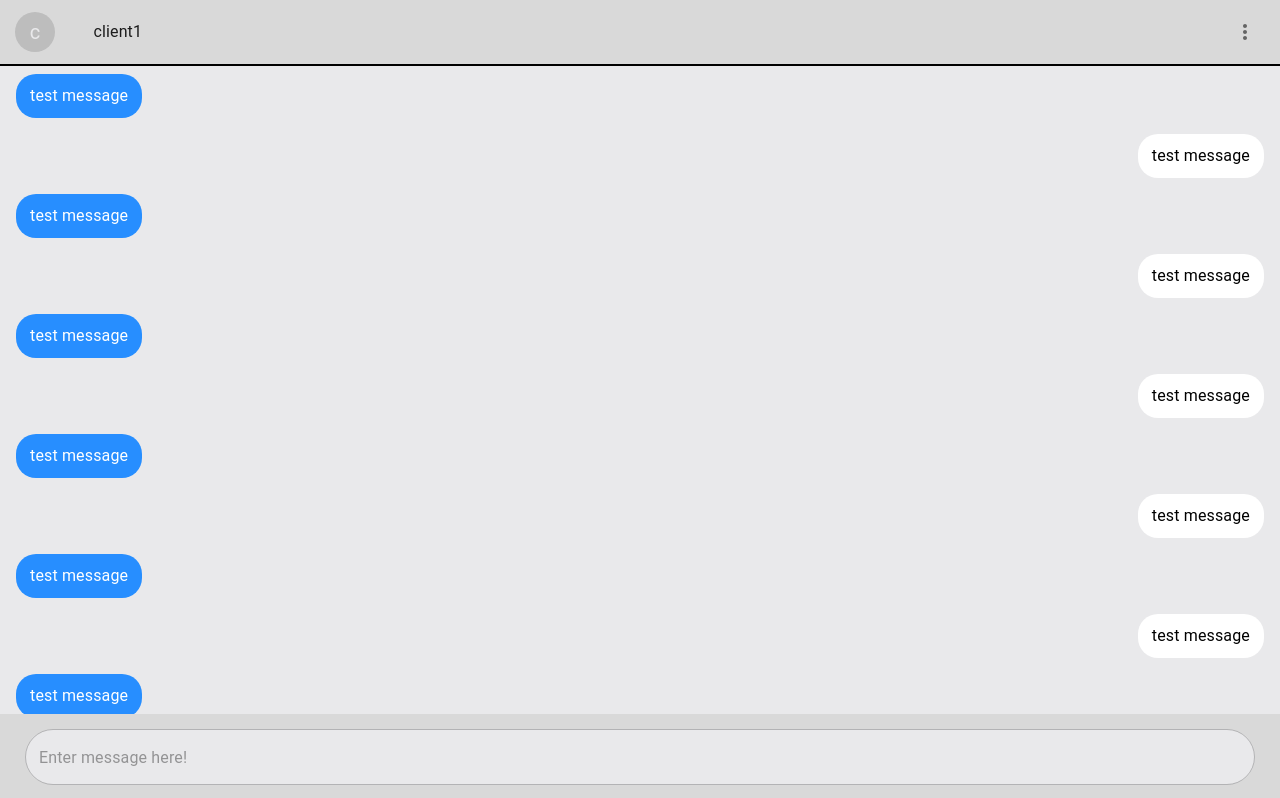
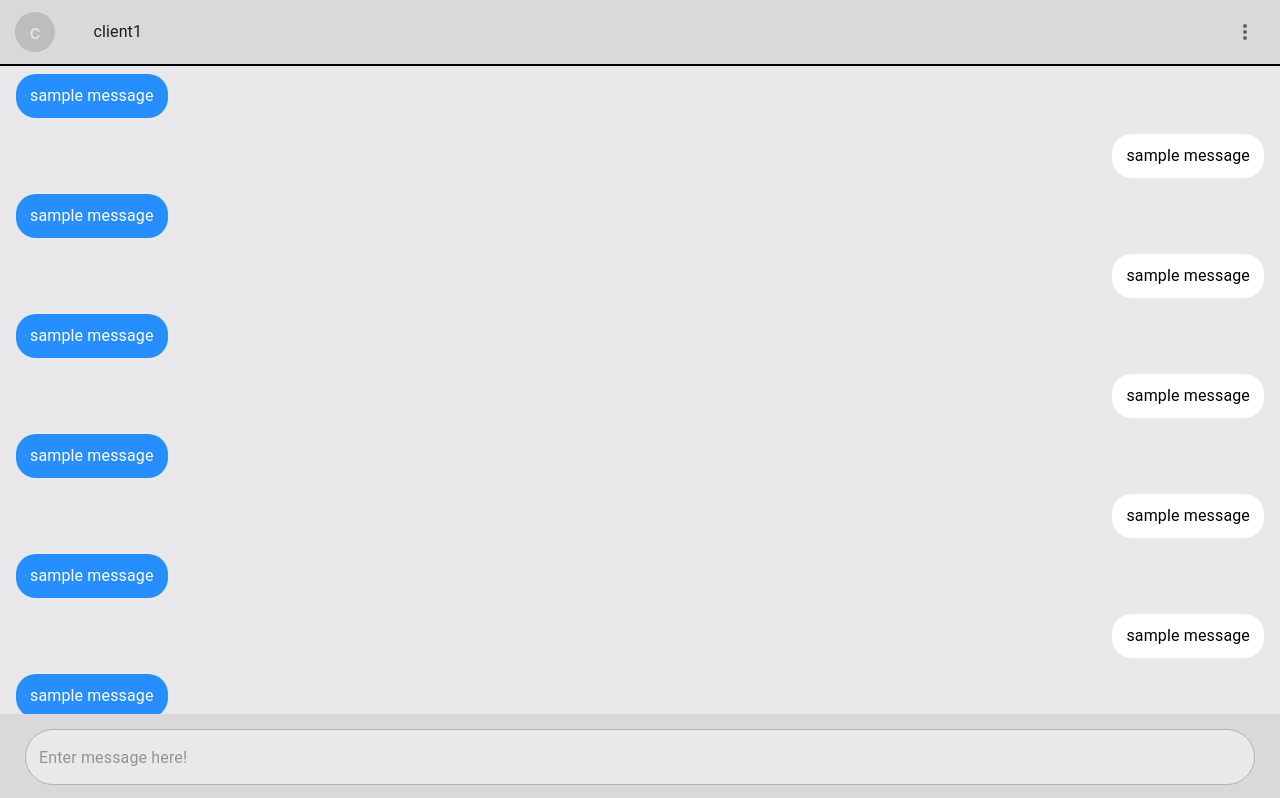
Before and after one commit to Palm394/chat-application-client, a Next.js app: page /chat/1 in a window 1280 px wide. Shown: the top 798 px of the page. Built offline with nearby package versions, Linux system fonts and the light colour scheme.

Commit message:
add text props to Message component

```diff
--- a/src/component/chat/message/Message.tsx
+++ b/src/component/chat/message/Message.tsx
@@ -8,6 +8,7 @@ import BubbleMessage from "./BubbleMessage";
 import { useRouter } from "next/router";
 
 type props = {
+  text: string,
   isMine: boolean,
   avatar?: string,
   type: ChatType,
@@ -15,7 +16,7 @@ type props = {
 }
 
 Message.defaultProps = {
-  senderName: "Sender Name"
+  senderName: "Sender Name",
 }
 
 export default function Message({ ...props }: props) {
@@ -54,7 +55,7 @@ export default function Message({ ...props }: props) {
         {props.type === "Group" && !props.isMine &&
           <Typography sx={{ paddingLeft: theme.spacing(2), paddingBottom: 0 }} variant="body2">{props.senderName}</Typography>
         }
-        <BubbleMessage text={"test message"} isMine={props.isMine} />
+        <BubbleMessage text={props.text} isMine={props.isMine} />
       </Stack>
     </ListItem>
   )
--- a/src/pages/chat/[user_id].tsx
+++ b/src/pages/chat/[user_id].tsx
@@ -8,24 +8,24 @@ export default function Chat() {
     <>
       <NavBar />
       <CenterList>
-        <Message type={"1-1"} isMine={false} />
-        <Message type={"1-1"} isMine={true} />
-        <Message type={"1-1"} isMine={false} />
-        <Message type={"1-1"} isMine={true} />
-        <Message type={"1-1"} isMine={false} />
-        <Message type={"1-1"} isMine={true} />
-        <Message type={"1-1"} isMine={false} />
-        <Message type={"1-1"} isMine={true} />
-        <Message type={"1-1"} isMine={false} />
-        <Message type={"1-1"} isMine={true} />
-        <Message type={"1-1"} isMine={false} />
-        <Message type={"1-1"} isMine={true} />
-        <Message type={"1-1"} isMine={false} />
-        <Message type={"1-1"} isMine={true} />
-        <Message type={"1-1"} isMine={false} />
-        <Message type={"1-1"} isMine={true} />
-        <Message type={"1-1"} isMine={false} />
-        <Message type={"1-1"} isMine={true} />
+        <Message text={"sample message"} type={"1-1"} isMine={false} />
+        <Message text={"sample message"} type={"1-1"} isMine={true} />
+        <Message text={"sample message"} type={"1-1"} isMine={false} />
+        <Message text={"sample message"} type={"1-1"} isMine={true} />
+        <Message text={"sample message"} type={"1-1"} isMine={false} />
+        <Message text={"sample message"} type={"1-1"} isMine={true} />
+        <Message text={"sample message"} type={"1-1"} isMine={false} />
+        <Message text={"sample message"} type={"1-1"} isMine={true} />
+        <Message text={"sample message"} type={"1-1"} isMine={false} />
+        <Message text={"sample message"} type={"1-1"} isMine={true} />
+        <Message text={"sample message"} type={"1-1"} isMine={false} />
+        <Message text={"sample message"} type={"1-1"} isMine={true} />
+        <Message text={"sample message"} type={"1-1"} isMine={false} />
+        <Message text={"sample message"} type={"1-1"} isMine={true} />
+        <Message text={"sample message"} type={"1-1"} isMine={false} />
+        <Message text={"sample message"} type={"1-1"} isMine={true} />
+        <Message text={"sample message"} type={"1-1"} isMine={false} />
+        <Message text={"sample message"} type={"1-1"} isMine={true} />
       </CenterList>
       <ChatBox />
     </>
```
Also changed, not shown: src/pages/group_chat/[group_id].tsx (+11 -11 lines).
